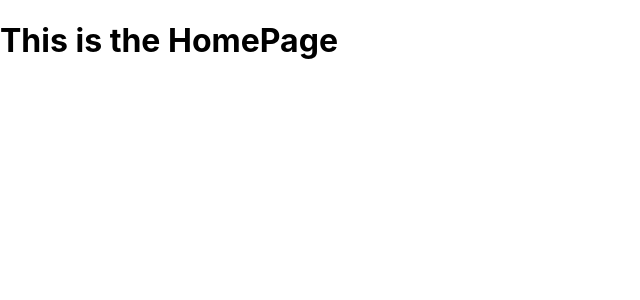
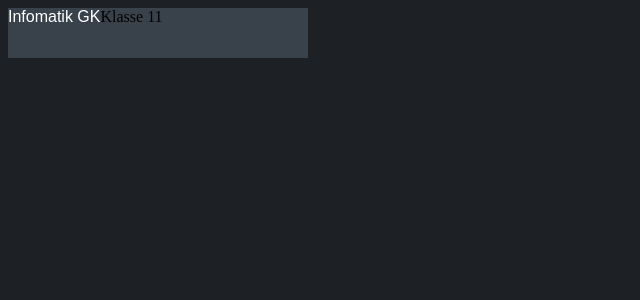
Before and after one commit to johan-t/Notentracker, a React (Create React App) app in the folder noten-react/: page / in a window 1280 px wide. Shown: the top 300 px of the page, without its empty margins (0-640 px from the left). Built offline with nearby package versions, Linux system fonts and the light colour scheme.

Commit message:
some changes

```diff
--- a/noten-react/src/index.css
+++ b/noten-react/src/index.css
@@ -1,13 +1,12 @@
 body {
-  margin: 0;
-  font-family: -apple-system, BlinkMacSystemFont, 'Segoe UI', 'Roboto', 'Oxygen',
-    'Ubuntu', 'Cantarell', 'Fira Sans', 'Droid Sans', 'Helvetica Neue',
-    sans-serif;
-  -webkit-font-smoothing: antialiased;
-  -moz-osx-font-smoothing: grayscale;
+  background-color: #1D2025;
 }
-
-code {
-  font-family: source-code-pro, Menlo, Monaco, Consolas, 'Courier New',
-    monospace;
+.Kurs-Overview {
+  height: 50px;
+  width: 300px;
+  background-color: #39424B;
 }
+.Kurs-Name {
+  color: white;
+  font-family: Arial, Helvetica, sans-serif;
+}
--- a/noten-react/src/pages/home.js
+++ b/noten-react/src/pages/home.js
@@ -1,6 +1,16 @@
 function HomePage() {
     return (
-    <h1>This is the HomePage</h1>
+       <>
+       <header>
+           <div className="Kurs-Overview">
+                <span className="Kurs-Name">Infomatik GK</span>
+                <span className="Klasse-Name">Klasse 11</span>
+           </div>
+       </header>
+       <body>
+
+       </body>
+       </>
     );
 }
 
```
